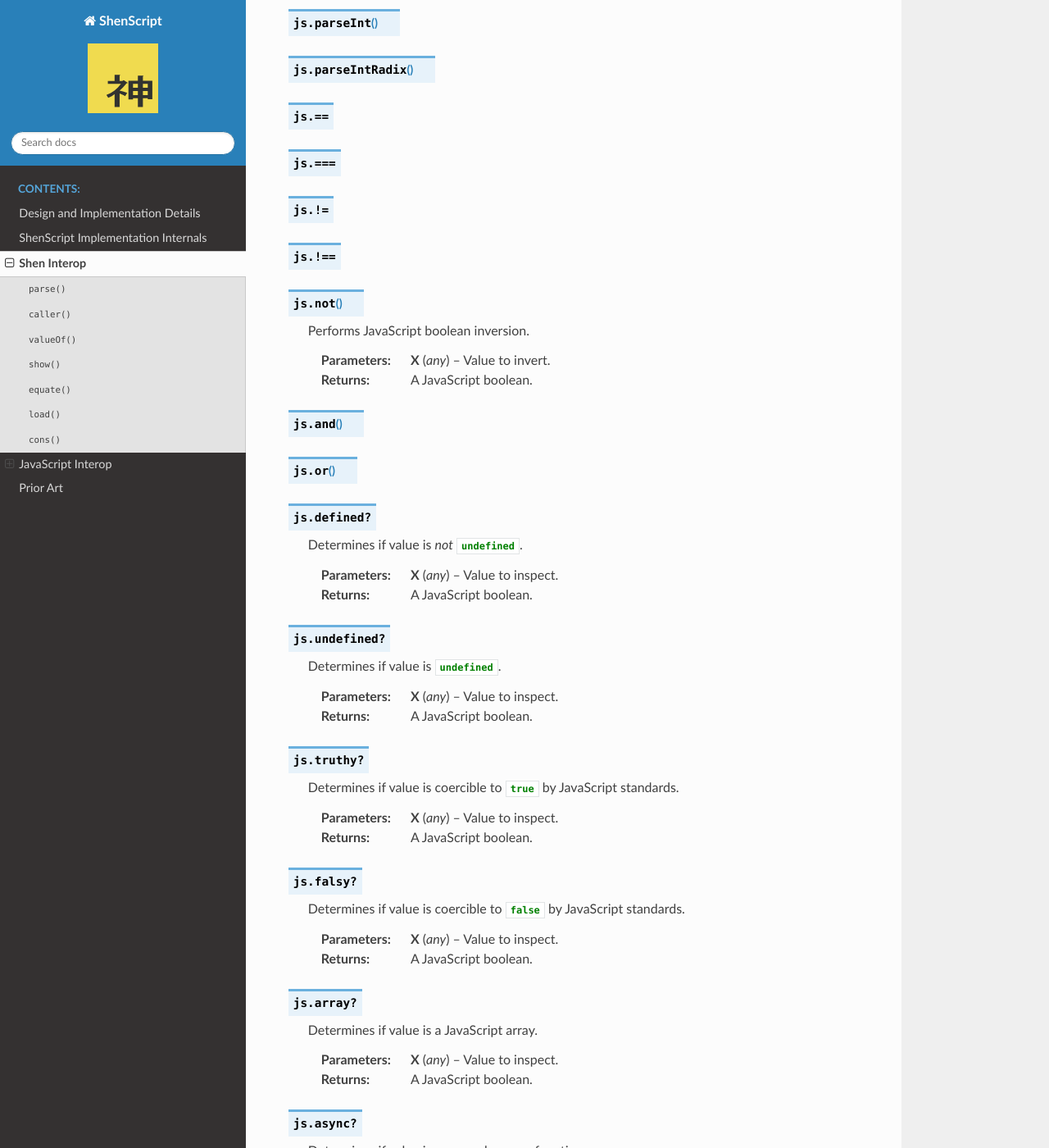
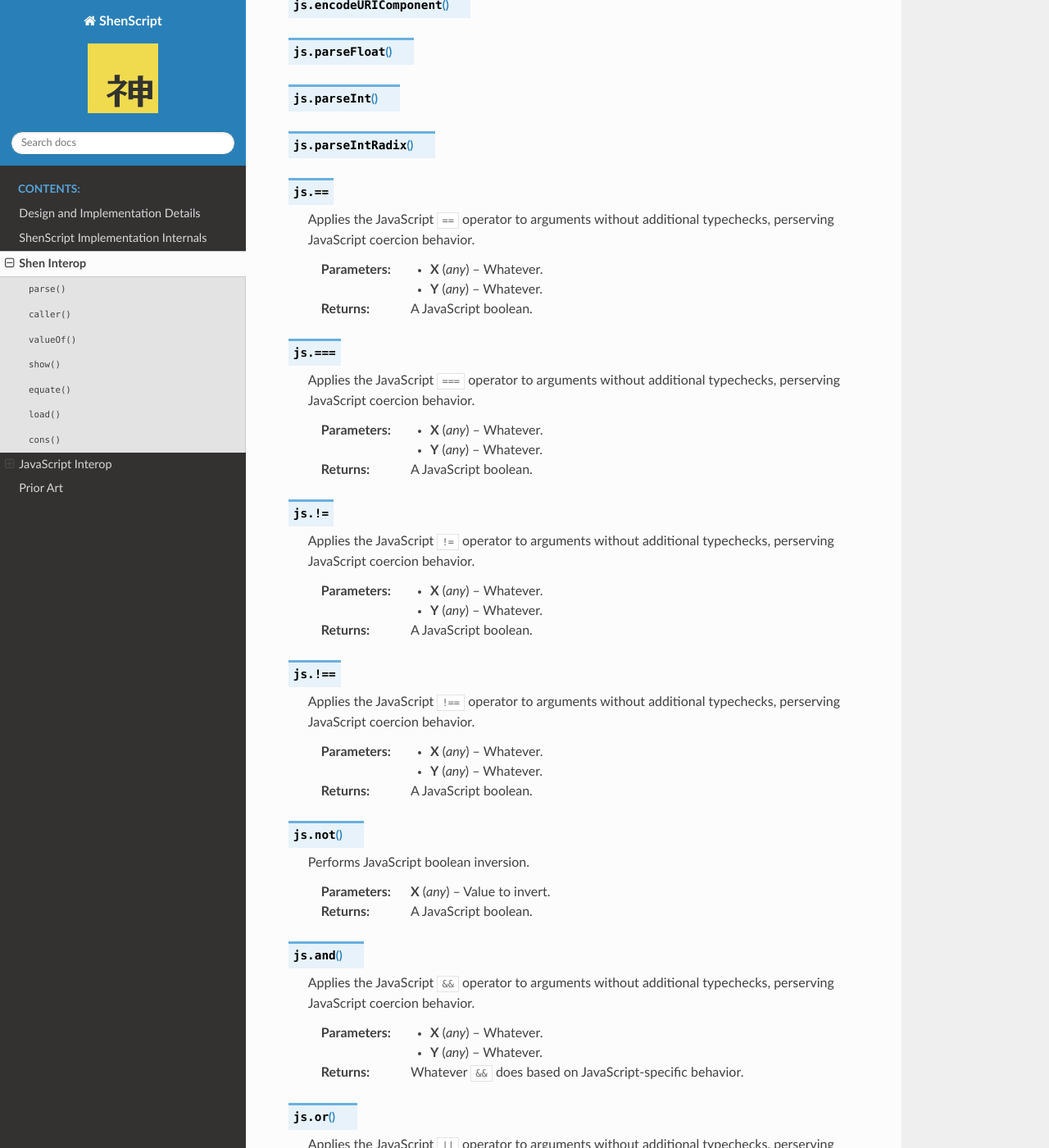
Before and after one commit to rkoeninger/ShenScript, a Sphinx documentation site: the page built from docs/interop.rst, in a window 1280 px wide and 1400 px high, scrolled down 17537 px. Shown: the whole window at 82% size. Built offline with Sphinx 7.4.7 and the Read the Docs theme 2.0.0, drawn with Linux system fonts in a browser that asks for light colours; some of the changed text lies outside the part shown.

Commit message:
Doc'd more global functions

```diff
--- a/docs/interop.rst
+++ b/docs/interop.rst
@@ -519,10 +519,10 @@
 
    Example: :js:`for (let x in xs) { ... }`
 
-   :param ast Left:   Declaration of local variable that each key from the object on the right side gets assigned to.
-   :param ast Right:  Expression that evaluates to some object.
-   :param ast Body:   Block of statements to run each time the loop repeats.
-   :returns:          A :code:`ForInStatement` AST Node.
+   :param ast Left:  Declaration of local variable that each key from the object on the right side gets assigned to.
+   :param ast Right: Expression that evaluates to some object.
+   :param ast Body:  Block of statements to run each time the loop repeats.
+   :returns:         A :code:`ForInStatement` AST Node.
 
 .. function:: js.ast.for-of
 
@@ -530,10 +530,10 @@
 
    Example: :js:`for (let x of xs) { ... }`
 
-   :param ast Left:   Declaration of local variable that each value from the iterable on the right side gets assigned to.
-   :param ast Right:  Expression that evaluates to an iterable value.
-   :param ast Body:   Block of statements to run each time the loop repeats.
-   :returns:          A :code:`ForOfStatement` AST Node.
+   :param ast Left:  Declaration of local variable that each value from the iterable on the right side gets assigned to.
+   :param ast Right: Expression that evaluates to an iterable value.
+   :param ast Body:  Block of statements to run each time the loop repeats.
+   :returns:         A :code:`ForOfStatement` AST Node.
 
 .. function:: js.ast.statement
 
@@ -563,105 +563,105 @@
 
 .. function:: js.unchecked.+
 
-   Applies the JavaScript :code:`+` operator to arguments without additional typechecks, perserving JavaScript coercion behavior.
+   Applies the JavaScript :js:`+` operator to arguments without additional typechecks, perserving JavaScript coercion behavior.
 
-   :param X: Whatever.
-   :param Y: Whatever.
-   :returns: Whatever :code:`+` does based on JavaScript-specific behavior.
+   :param any X: Whatever.
+   :param any Y: Whatever.
+   :returns:     Whatever :js:`+` does based on JavaScript-specific behavior.
 
 .. function:: js.unchecked.-
 
-   Applies the JavaScript :code:`-` operator to arguments without additional typechecks, perserving JavaScript coercion behavior.
+   Applies the JavaScript :js:`-` operator to arguments without additional typechecks, perserving JavaScript coercion behavior.
 
-   :param X: Whatever.
-   :param Y: Whatever.
-   :returns: Whatever :code:`-` does based on JavaScript-specific behavior.
+   :param any X: Whatever.
+   :param any Y: Whatever.
+   :returns:     Whatever :js:`-` does based on JavaScript-specific behavior.
 
 .. function:: js.unchecked.*
 
-   Applies the JavaScript :code:`*` operator to arguments without additional typechecks, perserving JavaScript coercion behavior.
+   Applies the JavaScript :js:`*` operator to arguments without additional typechecks, perserving JavaScript coercion behavior.
 
-   :param X: Whatever.
-   :param Y: Whatever.
-   :returns: Whatever :code:`*` does based on JavaScript-specific behavior.
+   :param any X: Whatever.
+   :param any Y: Whatever.
+   :returns:     Whatever :js:`*` does based on JavaScript-specific behavior.
 
 .. function:: js.unchecked./
 
-   Applies the JavaScript :code:`/` operator to arguments without additional typechecks, perserving JavaScript coercion behavior.
+   Applies the JavaScript :js:`/` operator to arguments without additional typechecks, perserving JavaScript coercion behavior.
 
-   :param X: Whatever.
-   :param Y: Whatever.
-   :returns: Whatever :code:`/` does based on JavaScript-specific behavior.
+   :param any X: Whatever.
+   :param any Y: Whatever.
+   :returns:     Whatever :js:`/` does based on JavaScript-specific behavior.
 
 .. function:: js.unchecked.**
 
-   Applies the JavaScript :code:`**` operator to arguments without additional typechecks, perserving JavaScript coercion behavior.
+   Applies the JavaScript :js:`**` operator to arguments without additional typechecks, perserving JavaScript coercion behavior.
 
-   :param X: Whatever.
-   :param Y: Whatever.
-   :returns: Whatever :code:`**` does based on JavaScript-specific behavior.
+   :param any X: Whatever.
+   :param any Y: Whatever.
+   :returns:     Whatever :js:`**` does based on JavaScript-specific behavior.
 
 .. function:: js.unchecked.bitwise.not
 
-   Applies the JavaScript :code:`!` operator to argument without additional typechecks, perserving JavaScript coercion behavior.
+   Applies the JavaScript :js:`!` operator to argument without additional typechecks, perserving JavaScript coercion behavior.
 
-   :param X: Whatever.
-   :returns: Whatever :code:`!` does based on JavaScript-specific behavior.
+   :param any X: Whatever.
+   :returns:     Whatever :js:`!` does based on JavaScript-specific behavior.
 
 .. function:: js.unchecked.bitwise.and
 
-   Applies the JavaScript :code:`&` operator to arguments without additional typechecks, perserving JavaScript coercion behavior.
+   Applies the JavaScript :js:`&` operator to arguments without additional typechecks, perserving JavaScript coercion behavior.
 
-   :param X: Whatever.
-   :param Y: Whatever.
-   :returns: Whatever :code:`&` does based on JavaScript-specific behavior.
+   :param any X: Whatever.
+   :param any Y: Whatever.
+   :returns:     Whatever :js:`&` does based on JavaScript-specific behavior.
 
 .. function:: js.unchecked.bitwise.or
 
-   Applies the JavaScript :code:`|` operator to arguments without additional typechecks, perserving JavaScript coercion behavior.
+   Applies the JavaScript :js:`|` operator to arguments without additional typechecks, perserving JavaScript coercion behavior.
 
-   :param X: Whatever.
-   :param Y: Whatever.
-   :returns: Whatever :code:`|` does based on JavaScript-specific behavior.
+   :param any X: Whatever.
+   :param any Y: Whatever.
+   :returns:     Whatever :js:`|` does based on JavaScript-specific behavior.
 
 .. function:: js.unchecked.bitwise.xor
 
-   Applies the JavaScript :code:`^` operator to arguments without additional typechecks, perserving JavaScript coercion behavior.
+   Applies the JavaScript :js:`^` operator to arguments without additional typechecks, perserving JavaScript coercion behavior.
 
-   :param X: Whatever.
-   :param Y: Whatever.
-   :returns: Whatever :code:`^` does based on JavaScript-specific behavior.
+   :param any X: Whatever.
+   :param any Y: Whatever.
+   :returns:     Whatever :js:`^` does based on JavaScript-specific behavior.
 
 .. function:: js.unchecked.bitwise.left-shift
 
-   Applies the JavaScript :code:`<<` operator to arguments without additional typechecks, perserving JavaScript coercion behavior.
+   Applies the JavaScript :js:`<<` operator to arguments without additional typechecks, perserving JavaScript coercion behavior.
 
-   :param X: Value to shift.
-   :param Y: Amount to shift by.
-   :returns: Whatever :code:`<<` does based on JavaScript-specific behavior.
+   :param any X: Value to shift.
+   :param any Y: Amount to shift by.
+   :returns:     Whatever :js:`<<` does based on JavaScript-specific behavior.
 
 .. function:: js.unchecked.bitwise.right-shift
 
-   Applies the JavaScript :code:`>>` operator to arguments without additional typechecks, perserving JavaScript coercion behavior.
+   Applies the JavaScript :js:`>>` operator to arguments without additional typechecks, perserving JavaScript coercion behavior.
 
-   :param X: Value to shift.
-   :param Y: Amount to shift by.
-   :returns: Whatever :code:`>>` does based on JavaScript-specific behavior.
+   :param any X: Value to shift.
+   :param any Y: Amount to shift by.
+   :returns:     Whatever :js:`>>` does based on JavaScript-specific behavior.
 
 .. function:: js.unchecked.bitwise.right-shift-unsigned
 
-   Applies the JavaScript :code:`>>>` operator to arguments without additional typechecks, perserving JavaScript coercion behavior.
+   Applies the JavaScript :js:`>>>` operator to arguments without additional typechecks, perserving JavaScript coercion behavior.
 
-   :param X: Value to shift.
-   :param Y: Amount to shift by.
-   :returns: Whatever :code:`>>>` does based on JavaScript-specific behavior.
+   :param any X: Value to shift.
+   :param any Y: Amount to shift by.
+   :returns:     Whatever :js:`>>>` does based on JavaScript-specific behavior.
 
 Typed Operators
 ---------------
 
 .. function:: js.% : number --> number --> number
 
-   Checks arguments are numbers and then applies the JavaScript :code:`%` operator.
+   Checks arguments are numbers and then applies the JavaScript :js:`%` operator.
 
    :param number X: A Shen number.
    :param number Y: A Shen number.
@@ -669,7 +669,7 @@
 
 .. function:: js.** : number --> number --> number
 
-   Checks arguments are numbers and then applies the JavaScript :code:`**` operator.
+   Checks arguments are numbers and then applies the JavaScript :js:`**` operator.
 
    :param number X: A Shen number.
    :param number Y: A Shen number.
@@ -677,14 +677,14 @@
 
 .. function:: js.bitwise.not : number --> number
 
-   Checks argument is a number and then applies the JavaScript :code:`~` operator.
+   Checks argument is a number and then applies the JavaScript :js:`~` operator.
 
    :param number X: A Shen number.
    :returns:        A Shen number.
 
 .. function:: js.bitwise.and : number --> number --> number
 
-   Checks arguments are numbers and then applies the JavaScript :code:`&` operator.
+   Checks arguments are numbers and then applies the JavaScript :js:`&` operator.
 
    :param number X: A Shen number.
    :param number Y: A Shen number.
@@ -692,7 +692,7 @@
 
 .. function:: js.bitwise.or : number --> number --> number
 
-   Checks arguments are numbers and then applies the JavaScript :code:`|` operator.
+   Checks arguments are numbers and then applies the JavaScript :js:`|` operator.
 
    :param number X: A Shen number.
    :param number Y: A Shen number.
@@ -700,7 +700,7 @@
 
 .. function:: js.bitwise.xor : number --> number --> number
 
-   Checks arguments are numbers and then applies the JavaScript :code:`^` operator.
+   Checks arguments are numbers and then applies the JavaScript :js:`^` operator.
 
    :param number X: A Shen number.
    :param number Y: A Shen number.
@@ -708,7 +708,7 @@
 
 .. function:: js.bitwise.left-shift : number --> number --> number
 
-   Checks arguments are numbers and then applies the JavaScript :code:`<<` operator.
+   Checks arguments are numbers and then applies the JavaScript :js:`<<` operator.
 
    :param number X: Value to shift.
    :param number Y: Amount to shift by.
@@ -716,7 +716,7 @@
 
 .. function:: js.bitwise.right-shift : number --> number --> number
 
-   Checks arguments are numbers and then applies the JavaScript :code:`>>` operator.
+   Checks arguments are numbers and then applies the JavaScript :js:`>>` operator.
 
    :param number X: Value to shift.
    :param number Y: Amount to shift by.
@@ -724,7 +724,7 @@
 
 .. function:: js.bitwise.right-shift-unsigned : number --> number --> number
 
-   Checks arguments are numbers and then applies the JavaScript :code:`>>>` operator.
+   Checks arguments are numbers and then applies the JavaScript :js:`>>>` operator.
 
    :param number X: Value to shift.
    :param number Y: Amount to shift by.
@@ -782,6 +782,11 @@
 
 .. function:: js.log
 
+   Logs given value using :js:`console.log`.
+
+   :param any X: Value to log
+   :returns:     :js:`undefined`.
+
 .. function:: js.decodeURI
 
 .. function:: js.decodeURIComponent
@@ -798,11 +803,35 @@
 
 .. function:: js.==
 
+   Applies the JavaScript :js:`==` operator to arguments without additional typechecks, perserving JavaScript coercion behavior.
+
+   :param any X: Whatever.
+   :param any Y: Whatever.
+   :returns:     A JavaScript boolean.
+
 .. function:: js.===
+
+   Applies the JavaScript :js:`===` operator to arguments without additional typechecks, perserving JavaScript coercion behavior.
+
+   :param any X: Whatever.
+   :param any Y: Whatever.
+   :returns:     A JavaScript boolean.
 
 .. function:: js.!=
 
+   Applies the JavaScript :js:`!=` operator to arguments without additional typechecks, perserving JavaScript coercion behavior.
+
+   :param any X: Whatever.
+   :param any Y: Whatever.
+   :returns:     A JavaScript boolean.
+
 .. function:: js.!==
+
+   Applies the JavaScript :js:`!==` operator to arguments without additional typechecks, perserving JavaScript coercion behavior.
+
+   :param any X: Whatever.
+   :param any Y: Whatever.
+   :returns:     A JavaScript boolean.
 
 .. function:: js.not
 
@@ -813,7 +842,19 @@
 
 .. function:: js.and
 
+   Applies the JavaScript :js:`&&` operator to arguments without additional typechecks, perserving JavaScript coercion behavior.
+
+   :param any X: Whatever.
+   :param any Y: Whatever.
+   :returns:     Whatever :js:`&&` does based on JavaScript-specific behavior.
+
 .. function:: js.or
+
+   Applies the JavaScript :js:`||` operator to arguments without additional typechecks, perserving JavaScript coercion behavior.
+
+   :param any X: Whatever.
+   :param any Y: Whatever.
+   :returns:     Whatever :js:`||` does based on JavaScript-specific behavior.
 
 .. function:: js.defined?
 
@@ -965,7 +1006,7 @@
 
 .. function:: js.eval
 
-.. Warning:: Using :js:`eval` is even more dangerous than usual in ShenScript because it will be difficult to know what indentifiers will be in scope when code is evaluated.
+   .. Warning:: Using :js:`eval` is even more dangerous than usual in ShenScript because it will be difficult to know what indentifiers will be in scope when code is evaluated.
 
    Calls the built-in JavaScript :js:`eval` function.
 
```
